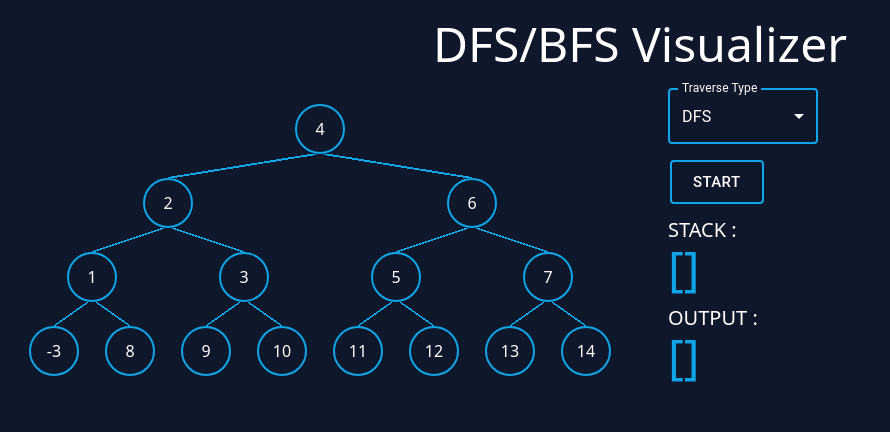
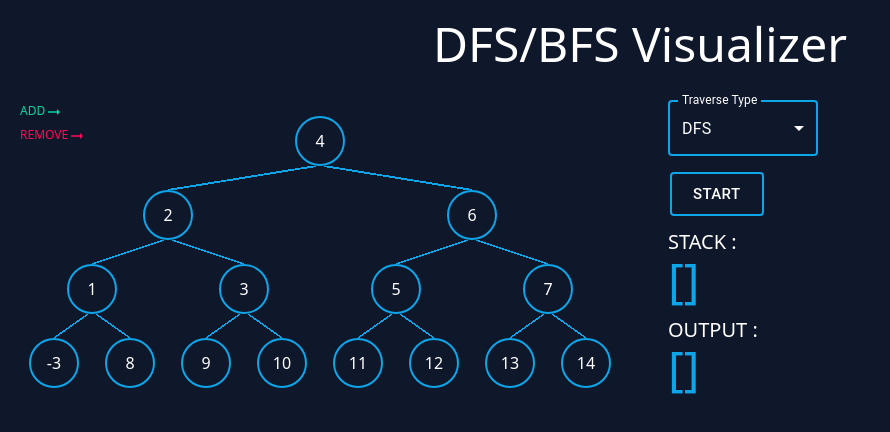
Before and after one commit to Ernestas-wq/dfs-bfs-visualizer, a React (Vite) app: page / in a window 1280 px wide. Shown: the top 432 px of the page, without its empty margins (0-890 px from the left). Built offline with nearby package versions, Linux system fonts and the light colour scheme.

Commit message:
added animations to tree

```diff
--- a/package.json
+++ b/package.json
@@ -11,6 +11,7 @@
   "dependencies": {
     "@emotion/react": "^11.10.6",
     "@emotion/styled": "^11.10.6",
+    "@mui/icons-material": "^5.11.11",
     "@mui/material": "^5.11.14",
     "react": "^18.2.0",
     "react-dom": "^18.2.0"
--- a/src/App.tsx
+++ b/src/App.tsx
@@ -7,11 +7,14 @@ import { AnimationType } from './types/AnimationType';
 import { TraverseType } from './types/TraverseType';
 import { Animation } from './types/Animation';
 import { ANIMATION_DELAY_MS } from './constants';
+import { ActiveNode, OperationType } from './types/ActiveNode';
+import ArrowRightAltIcon from '@mui/icons-material/ArrowRightAlt';
 
 function App() {
   const [list, setList] = useState<number[]>([]);
   const [output, setOutput] = useState<number[]>([]);
   const [isAnimating, setIsAnimating] = useState<boolean>(false);
+  const [activeNode, setActiveNode] = useState<ActiveNode | null>(null);
   const [traverseType, setTraverseType] = useState<TraverseType>(
     TraverseType.DFS
   );
@@ -21,19 +24,34 @@ function App() {
 
   const handleAnimations = (animations: Animation[]) => {
     animations.forEach((animation) => {
+      // add push operations
       if (animation.animationType === AnimationType.PUSH) {
         setTimeout(() => {
           setList((prevList) => [...prevList, animation.value]);
+          setActiveNode({
+            value: animation.value,
+            operationType: OperationType.ADD,
+          });
         }, animation.delay);
         return;
       }
 
+      // add remove operations
       setTimeout(() => {
         setList((prevList) => {
           const newStack = [...prevList];
-          AnimationType.DEQUE ? newStack.shift() : newStack.pop();
+          animation.animationType === AnimationType.DEQUE
+            ? newStack.shift()
+            : newStack.pop();
+          console.log(newStack);
           return newStack;
         });
+
+        setActiveNode({
+          value: animation.value,
+          operationType: OperationType.REMOVE,
+        });
+
         setOutput((prevOutput) => [...prevOutput, animation.value]);
       }, animation.delay);
     });
@@ -42,6 +60,8 @@ function App() {
   const handleStart = () => {
     setOutput([]);
     setIsAnimating(true);
+    setActiveNode(null);
+
     setTimeout(() => {
       setIsAnimating(false);
     }, (stackAnimations.length - 1) * ANIMATION_DELAY_MS);
@@ -54,9 +74,17 @@ function App() {
   return (
     <div className='bg-slate-900 p-5 min-h-screen'>
       <h1 className='text-center text-white text-5xl'>DFS/BFS Visualizer</h1>
-      <article className='flex flex-col justify-center md:flex-row gap-5 mt-5'>
-        <div className='binary-tree w-full col-span-2 md:col-span-1 md:w-1/2'>
-          <TreeNodeComp node={tree} />
+      <article className='flex flex-col justify-center md:flex-row gap-5 mt-5 md:mt-8'>
+        <div className='binary-tree w-full col-span-2 md:col-span-1 md:w-1/2 relative'>
+          <div className='color-indicator'>
+            <p className='arrow-add'>
+              ADD <ArrowRightAltIcon className='arrow-add' />
+            </p>
+            <p className='arrow-remove'>
+              REMOVE <ArrowRightAltIcon className='arrow-remove' />
+            </p>
+          </div>
+          <TreeNodeComp node={tree} activeNode={activeNode} />
         </div>
         <ControlPanel
           output={output}
--- a/src/components/ControlPanel.tsx
+++ b/src/components/ControlPanel.tsx
@@ -27,7 +27,7 @@ const ControlPanel = ({
   };
 
   return (
-    <div className='ml-5 w-full md:w-1/2'>
+    <div className='w-full md:w-1/2 sm:ml-5'>
       <div className='text-white'>
         <div className='ml-2'>
           <FormControl sx={{ minWidth: 150 }} className='select-container'>
--- a/src/components/TreeNodeComp.tsx
+++ b/src/components/TreeNodeComp.tsx
@@ -1,11 +1,44 @@
 import { TreeNode } from '../types/TreeNode';
+import ArrowRightAltIcon from '@mui/icons-material/ArrowRightAlt';
+import { ActiveNode, OperationType } from '../types/ActiveNode';
 
-export function TreeNodeComp({ node }: { node: TreeNode }) {
+type Props = {
+  node: TreeNode;
+  activeNode: ActiveNode | null;
+};
+
+export function TreeNodeComp({ node, activeNode }: Props) {
+  const isActive = activeNode?.value === node.val;
   return (
-    <div>
-      <span className='border-2 border-sky-500 text-white'>{node.val}</span>
-      {node.left && <TreeNodeComp node={node.left} />}
-      {node.right && <TreeNodeComp node={node.right} />}
+    <div className='tree-branch'>
+      <span
+        className={`tree-node border-2 border-sky-500 text-white h-5 md:h-12
+        ${
+          isActive && activeNode?.operationType === OperationType.ADD
+            ? 'active-add'
+            : ''
+        }
+        ${
+          isActive && activeNode?.operationType === OperationType.REMOVE
+            ? 'active-remove'
+            : ''
+        }
+        `}
+      >
+        <p className='absolute'>{node.val}</p>
+        {isActive && (
+          <ArrowRightAltIcon
+            className={`arrow ${
+              activeNode?.operationType === OperationType.ADD
+                ? 'arrow-add'
+                : 'arrow-remove'
+            }
+            `}
+          />
+        )}
+      </span>
+      {node.left && <TreeNodeComp node={node.left} activeNode={activeNode} />}
+      {node.right && <TreeNodeComp node={node.right} activeNode={activeNode} />}
     </div>
   );
 }
--- a/src/index.css
+++ b/src/index.css
@@ -2,7 +2,20 @@
 @tailwind components;
 @tailwind utilities;
 
-.binary-tree div {
+.arrow {
+  transform: translate(0, -26px) rotate(90deg);
+  scale: 1.25;
+}
+
+.arrow-add {
+  color: #06d6a0;
+}
+
+.arrow-remove {
+  color: #ff0a54;
+}
+
+.binary-tree .tree-branch {
   display: grid;
   grid-template-columns: 1fr 1fr;
   grid-template-rows: 1fr auto;
@@ -11,7 +24,7 @@
   position: relative;
 }
 
-.binary-tree span {
+.binary-tree .tree-node {
   grid-column: 1 / 3;
   width: 30px;
   height: 30px;
@@ -21,7 +34,15 @@
   margin: auto auto;
 }
 
-.binary-tree span::before {
+.binary-tree .tree-node.active-add {
+  background-color: #06d6a0;
+}
+
+.binary-tree .tree-node.active-remove {
+  background-color: #ff0a54;
+}
+
+.binary-tree .tree-node::before {
   content: '';
   position: absolute;
   width: 50%;
@@ -37,7 +58,7 @@
   );
 }
 
-.binary-tree :nth-child(3) > span::before {
+.binary-tree :nth-child(3) > .tree-node::before {
   left: auto;
   right: 50%;
   background: linear-gradient(
@@ -48,8 +69,21 @@
   );
 }
 
-.binary-tree > div > span::before {
+.binary-tree > .tree-branch > .tree-node::before {
   content: none;
+}
+
+.color-indicator {
+  position: absolute;
+  top: 0;
+  left: 0;
+  color: #fff;
+  font-size: 12px;
+}
+
+.color-indicator svg {
+  scale: 0.75;
+  margin-left: -6px;
 }
 
 .test fieldset {
@@ -62,8 +96,12 @@
     min-width: 500px;
   }
 
-  .binary-tree span {
+  .binary-tree .tree-node {
     width: 50px;
     height: 50px;
   }
+
+  .arrow {
+    scale: 1.5;
+  }
 }
--- /dev/null
+++ b/src/types/ActiveNode.tsx
@@ -0,0 +1,9 @@
+export enum OperationType {
+  ADD = 'add',
+  REMOVE = 'remove',
+}
+
+export type ActiveNode = {
+  value: number;
+  operationType: OperationType;
+};
```
Also changed, not shown: 1 other file (tests, documents, lock files or other folders).
